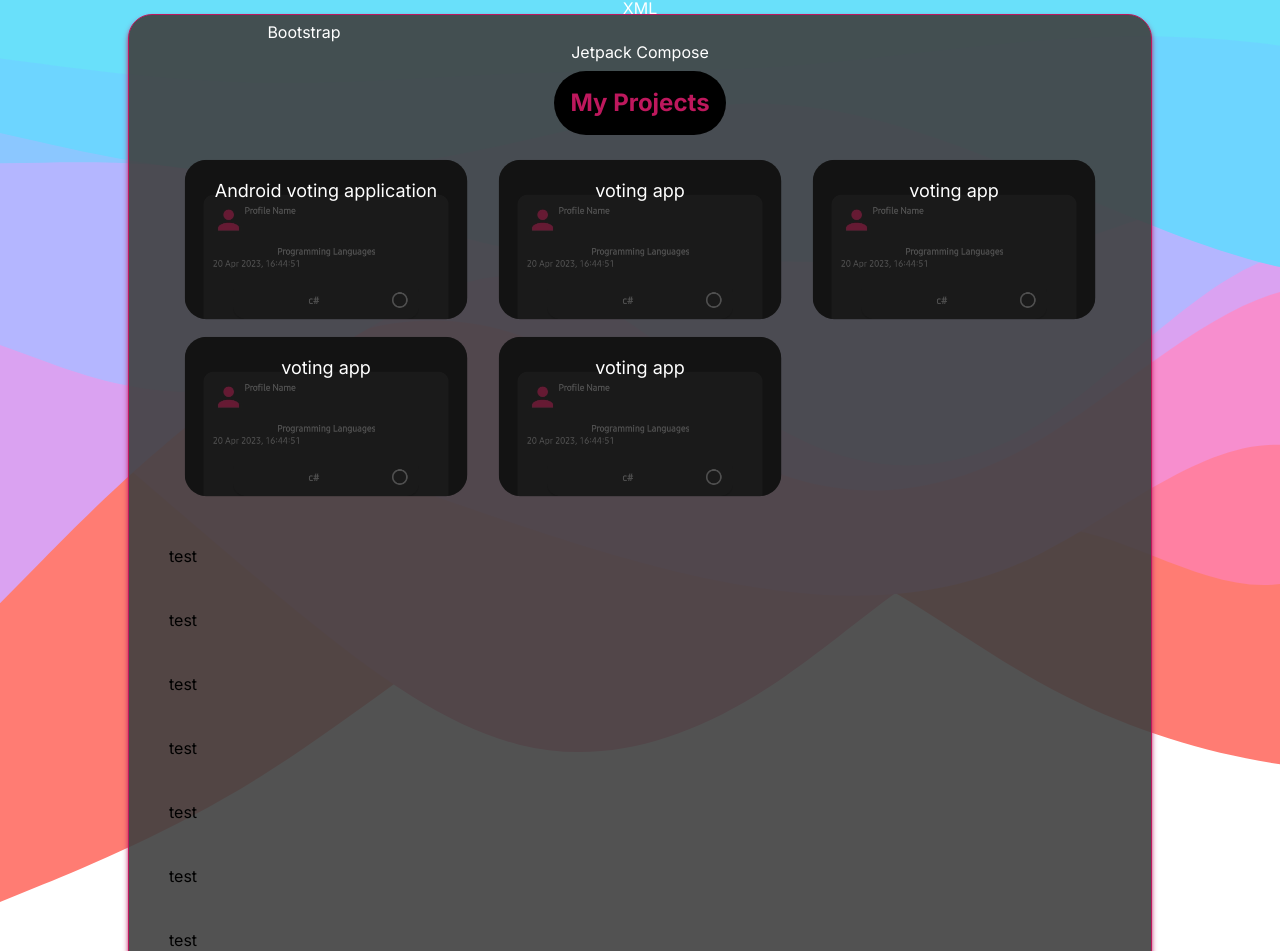
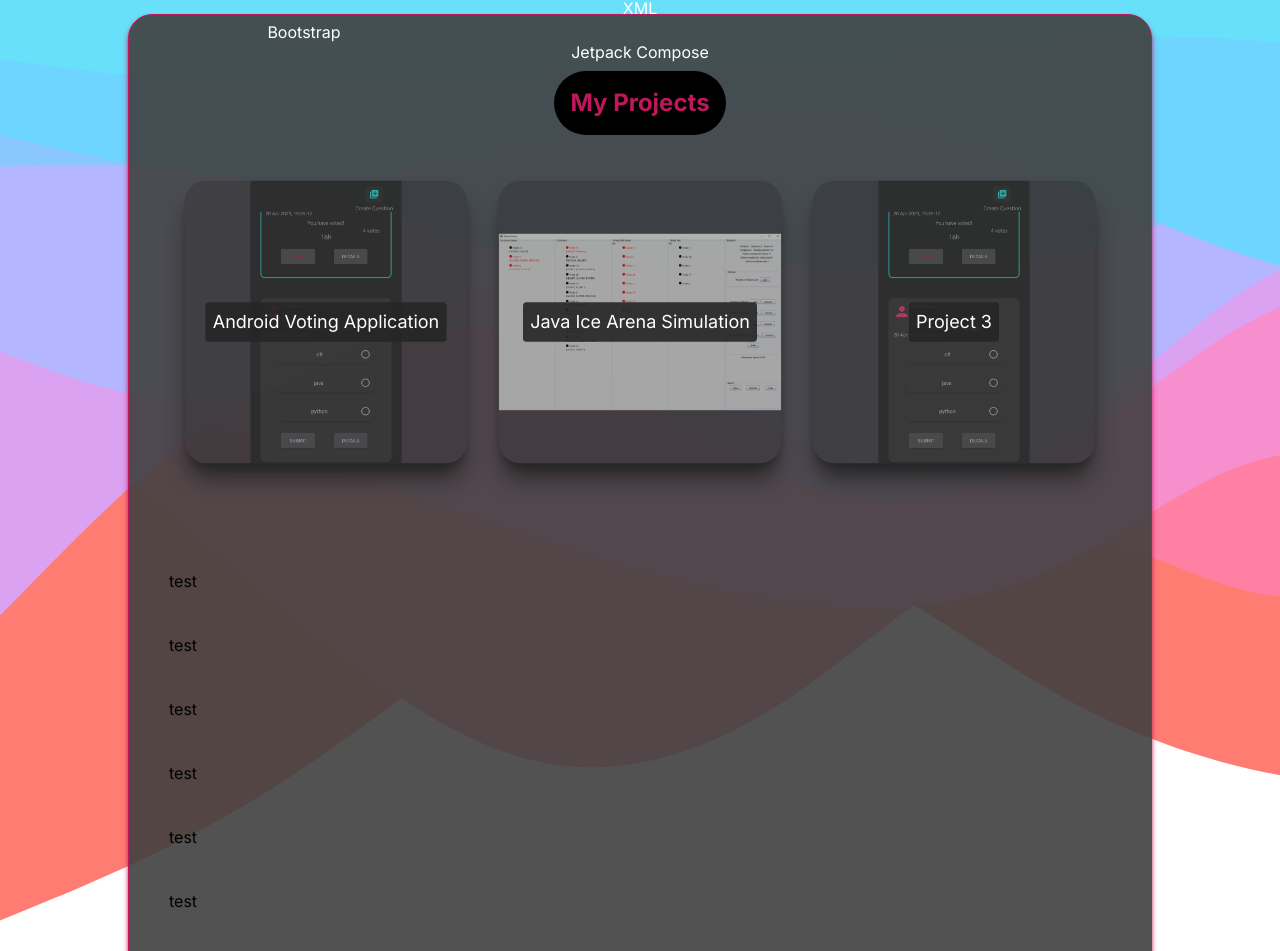
Before and after one commit to IgnasZyv/PortfolioNext.js, a Next.js app: page / in a window 1280 px wide. Shown: the part 1844-2795 px from the top of the page. Built offline with nearby package versions, Linux system fonts and the light colour scheme.

Commit message:
Improvements to about me sec
Added animations, tried to make grid items appear better.
Separated data.

```diff
--- a/src/app/components/GridItem.tsx
+++ b/src/app/components/GridItem.tsx
@@ -9,7 +9,7 @@ interface GridItemProps {
     backgroundSrc: string,
     title: string,
     description: string,
-    images: Array<string>,
+
 }
 
 export default function GridItem({ backgroundSrc, title, description, }: GridItemProps) {
@@ -42,37 +42,36 @@ export default function GridItem({ backgroundSrc, title, description, }: GridIte
                 // onClick={handleCardClick}
                 className="rounded-2xl"
             >
-                <div className="relative aspect-video rounded-3xl">
-                    <div className="absolute inset-0">
-                        <Image src={backgroundSrc} alt="test" fill objectFit="cover" className={"rounded-3xl"} />
+                <div className="relative aspect-square rounded-3xl">
+                    <div className="absolute inset-0 rounded-3xl">
+                        <Image src={backgroundSrc} alt="test" fill objectFit={"contain"}  quality={100} className={"rounded-3xl opacity-90 "} />
                     </div>
                     <div
-                        className="absolute inset-0 flex flex-col justify-start
-                         text-white text-center bg-black bg-opacity-60 rounded-3xl
-
+                        className="absolute inset-0 flex flex-col justify-center
+                         text-white text-center bg-neutral-800 bg-opacity-30 rounded-3xl
+                         shadow-xl shadow-neutral-800
                          "
                     >
                             {!isHovered ? (
                                 <motion.div
-                                key="default"
-                                initial={{ opacity: 0, scale: 0.5 }}
+                                    initial={{ opacity: 0, scale: 0.9 }}
                                     animate={{ opacity: 1, scale: 1 }}
                                     exit={{ opacity: 0, scale: 0.9 }}
-                                transition={{ duration: 0.3 }}
+                                    transition={{ duration: 0.4 }}
                                 >
                                     <DefaultItem title={title}/>
                                 </motion.div>
                             ) : (
                                 <motion.div
-                                key="hovered"
-                                initial={{ opacity: 0, scale: 0.5 }}
+                                    initial={{ opacity: 0, scale: 0.9 }}
                                     animate={{ opacity: 1, scale: 1 }}
                                     exit={{ opacity: 0, scale: 0.9 }}
-                                transition={{ duration: 0.3 }}
+                                    transition={{ duration: 0.4 }}
                                 >
                                     <HoveredItem src={backgroundSrc} title={title} description={description} onClick={handleCardClick}/>
                                 </motion.div>
                             )}
+
                     </div>
                 </div>
             </motion.div>
@@ -84,8 +83,7 @@ export default function GridItem({ backgroundSrc, title, description, }: GridIte
 function HoveredItem({ src, title, description, onClick }: { src: string, title: string, description: string, onClick: any }) {
     return (
         <>
-            <div className="absolute inset-0 flex justify-around bg-neutral-700 bg-opacity-90 p-4 rounded-3xl border border-teal-400">
-                <Image src={src} alt={"name"} height={100} width={120} quality={100} />
+            <div className="absolute inset-0  flex justify-around bg-neutral-700 bg-opacity-90 p-5 rounded-3xl border-2 border-pink-600">
                 <div className={"flex-col justify-center items-center my-auto"}>
                     <h2 className={"text-center mx-auto m-5"}>{title}</h2>
                     <p className={"text-center mx-auto"}>{description}</p>
@@ -101,7 +99,7 @@ function HoveredItem({ src, title, description, onClick }: { src: string, title:
 function DefaultItem({ title }: { title: string}) {
     return (
         <>
-            <h1 className="text-sm sm:text-xl m-5">{title}</h1>
+            <h1 className="text-sm sm:text-xl m-5 p-2 bg-neutral-800 bg-opacity-90 w-fit rounded mx-auto">{title}</h1>
         </>
     )
 }
--- a/src/app/components/sections/AboutMe.tsx
+++ b/src/app/components/sections/AboutMe.tsx
@@ -3,41 +3,14 @@ import CardSection from "@/app/components/CardSection";
 import SkillCard from "@/app/components/SkillCard";
 import {motion, Variants} from "framer-motion";
 import SectionHeaderTitle from "@/app/components/SectionHeaderTitle";
-import skillCardData from "@/app/models/SkillCards";
+import skillCardData from "@/app/models/SkillCardData";
 
 export default function AboutMe() {
-    // const skillCardData = [
-    //     {
-    //         id: 1,
-    //         src: "/html-icon.svg",
-    //         title: "Web Development",
-    //         description: "Continuously learning and evolving in the realm of web development, " +
-    //             "I specialize in creating interactive and user-friendly digital experiences.",
-    //         tech: ["HTML", "CSS", "JavaScript", "PHP", "React", "Next.js", "django", "TailWind", "Bootstrap"]
-    //     },
-    //     {
-    //         id: 2,
-    //         src: "/mobile-dev-icon.svg",
-    //         title: "Mobile Application Development",
-    //         description: "Passionate about mobile app development, I am on a journey of constant learning, " +
-    //             "striving to create engaging and user-centric applications.",
-    //         tech: ["Android SDK", "Android Studio", "Unity", "C#", "Kotlin", "Java", "XML", "Jetpack Compose"]
-    //     },
-    //     {
-    //         id: 3,
-    //         src: "/unity-icon.svg",
-    //         title: "Game Development",
-    //         description: "Drawing from hands-on experience in game development with the Unity game engine, " +
-    //             "I am continuously inspired by the art of crafting immersive and entertaining digital worlds.",
-    //         tech: ["Unity", "Unity3D", "C#", "JavaScript"]
-    //     }
-    // ]
-
-
 
     const parentVariant: Variants = {
         initial: { opacity: 0, y: -50 },
         whileInView: { opacity: 1, transition: { staggerChildren: 0.5 } },
+        viewPort: {  }
     }
 
     const item = {
--- a/src/app/components/sections/Projects.tsx
+++ b/src/app/components/sections/Projects.tsx
@@ -1,11 +1,24 @@
+"use client"
 import CardSection from "@/app/components/CardSection";
 import SectionHeaderTitle from "@/app/components/SectionHeaderTitle";
 import Image from "next/image";
 import GridItem from "@/app/components/GridItem";
+import ProjectData from "@/app/models/ProjectData";
+import {Variants, motion} from "framer-motion";
 
 
 
 export default function Projects() {
+
+    const parentVariant: Variants = {
+        initial: { opacity: 0, y: -50 },
+        whileInView: { opacity: 1, transition: { staggerChildren: 0.5 } },
+    }
+
+    const item = {
+        initial: { opacity: 0, y: -50 },
+        whileInView: { opacity: 1, y: 0, transition: { duration: 0.8 } }
+    }
 
     return(
         <div
@@ -17,17 +30,34 @@ export default function Projects() {
             }}
         >
             <CardSection direction={"left"}>
+
+                <div>
+
+                </div>
                 <SectionHeaderTitle title={"My Projects"} />
 
-                <div className={"grid grid-cols-1 md:grid-cols-3 text-center"}>
-                    <GridItem title={"Android voting application"} description={"Android application"} backgroundSrc={"/projects/votingApp/polls3.jpg"} images={["none"]}/>
-                    <GridItem title={"voting app"} description={"test disc"} backgroundSrc={"/projects/votingApp/polls3.jpg"} images={["none"]}/>
-                    <GridItem title={"voting app"} description={"test disc"} backgroundSrc={"/projects/votingApp/polls3.jpg"} images={["none"]}/>
-                    <GridItem title={"voting app"} description={"test disc"} backgroundSrc={"/projects/votingApp/polls3.jpg"} images={["none"]}/>
-                    <GridItem title={"voting app"} description={"test disc"} backgroundSrc={"/projects/votingApp/polls3.jpg"} images={["none"]}/>
+                <motion.div variants={parentVariant}
+                            initial={"initial"}
+                            whileInView={"whileInView"}
+                            className={"grid grid-cols-1 md:grid-cols-2 lg:grid-cols-3 text-center mt-16"}>
+
+                    {ProjectData.map((project) => (
+
+                        <motion.div variants={item} key={project.id}>
+                            <GridItem {...project}/>
+                        </motion.div>
+                    ))}
 
 
-                </div>
+
+                    {/*<GridItem title={"Android voting application"} description={"Android application"} backgroundSrc={"/projects/votingApp/polls3.jpg"}/>*/}
+                    {/*<GridItem title={"voting app"} description={"test disc"} backgroundSrc={"/projects/votingApp/polls3.jpg"}/>*/}
+                    {/*<GridItem title={"voting app"} description={"test disc"} backgroundSrc={"/projects/votingApp/polls3.jpg"}/>*/}
+                    {/*<GridItem title={"voting app"} description={"test disc"} backgroundSrc={"/projects/votingApp/polls3.jpg"} />*/}
+                    {/*<GridItem title={"voting app"} description={"test disc"} backgroundSrc={"/projects/votingApp/polls3.jpg"} />*/}
+
+
+                </motion.div>
                 <div className={"my-10"}>test</div>
                 <div className={"my-10"}>test</div>
                 <div className={"my-10"}>test</div>
--- /dev/null
+++ b/src/app/models/ProjectData.tsx
@@ -0,0 +1,26 @@
+
+const ProjectData = [
+    {
+        id: 1,
+        title: "Android Voting Application",
+        description: "Lorem ipsum dolor sit amet, consectetur adipiscing elit. " +
+            "Sed euismod, nisi quis aliquet lacinia, nisl nisi aliquam nunc, ",
+        backgroundSrc: "/projects/votingApp/polls3.jpg"
+    },
+    {
+        id: 2,
+        title: "Java Ice Arena Simulation",
+        description: "Lorem ipsum dolor sit amet, consectetur adipiscing elit. " +
+            "Sed euismod, nisi quis aliquet lacinia, nisl nisi aliquam nunc, ",
+        backgroundSrc: "/projects/skatingArena/overview.png"
+    },
+    {
+        id: 3,
+        title: "Project 3",
+        description: "Lorem ipsum dolor sit amet, consectetur adipiscing elit. " +
+            "Sed euismod, nisi quis aliquet lacinia, nisl nisi aliquam nunc, ",
+        backgroundSrc: "/projects/votingApp/polls3.jpg"
+    }
+]
+
+export default ProjectData;
--- a/src/app/models/Projects.tsx
+++ /dev/null
@@ -1,12 +0,0 @@
-
-const ProjectData = [
-    {
-        id: 1,
-        title: "Project 1",
-        description: "Lorem ipsum dolor sit amet, consectetur adipiscing elit. " +
-            "Sed euismod, nisi quis aliquet lacinia, nisl nisi aliquam nunc, ",
-        backgroundSrc: "/projects/votingApp/polls.jpg"
-    }
-]
-
-export default ProjectData;
```
Also changed, not shown: public/projects/skatingArena/overview.png (added), public/projects/votingApp/pollsCut.jpg (added), src/app/models/SkillCardData.tsx (renamed from src/app/models/SkillCards.tsx). Lines whose indentation alone changed are shown as unchanged.
